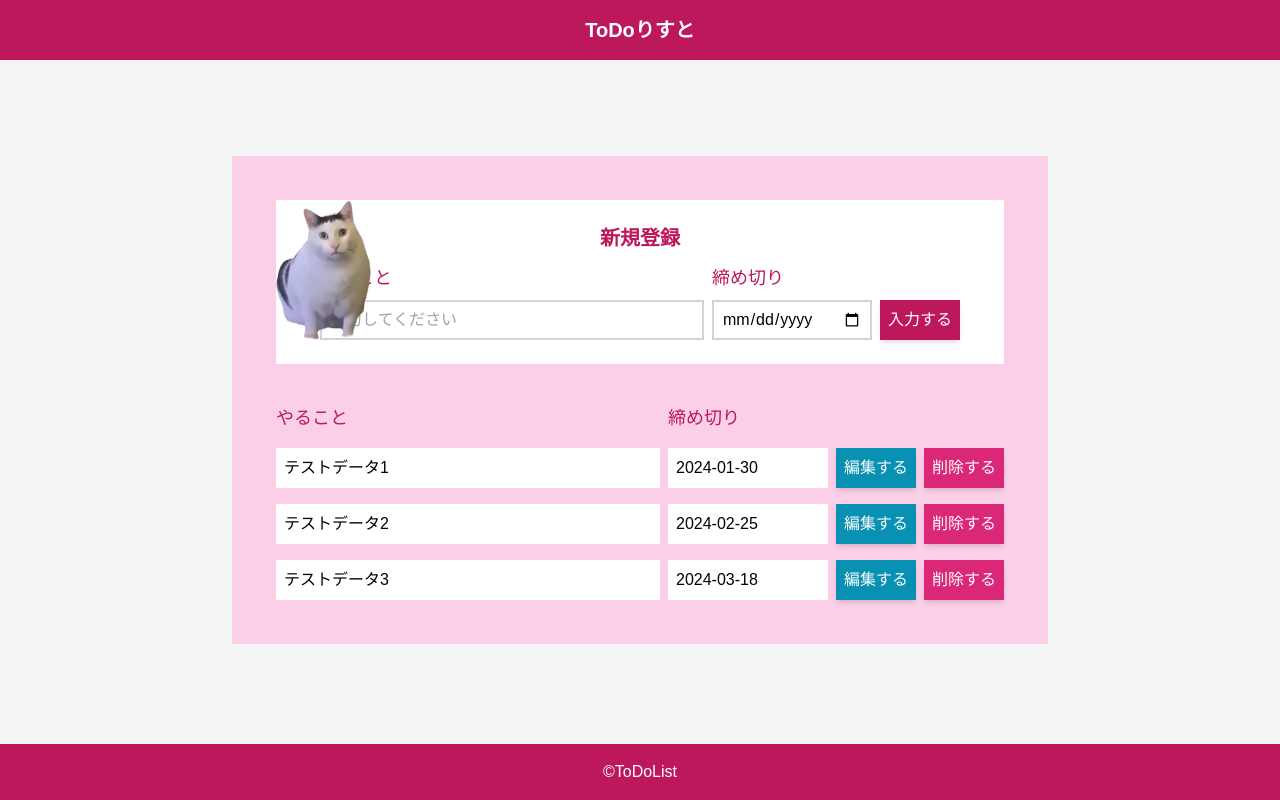
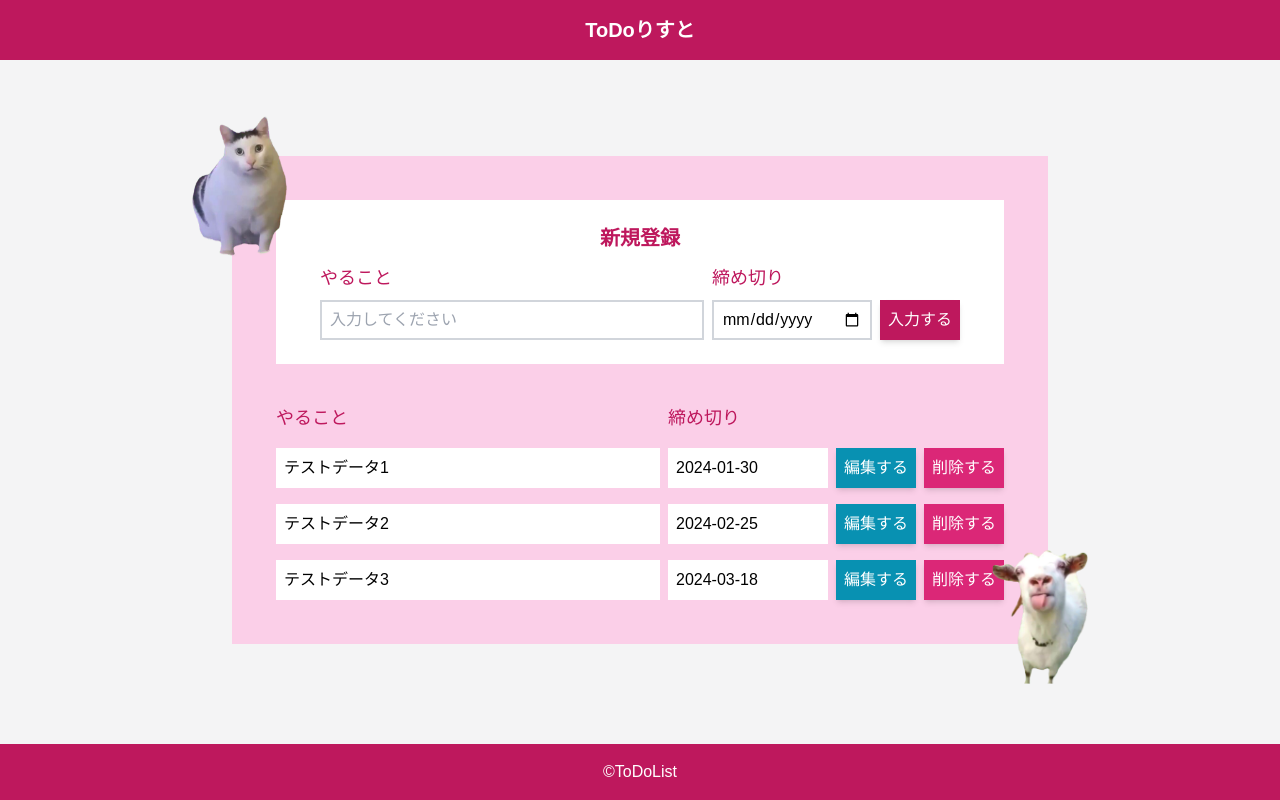
Before and after one commit to fujinuma1937/to-do-list, a Next.js app: page / in a window 1280 px wide. Built offline with nearby package versions, Linux system fonts and the light colour scheme; data requests are answered from the project's data file; a web font is replaced by a local one.

Commit message:
ヤギの画像を入れた

```diff
--- a/app/page.tsx
+++ b/app/page.tsx
@@ -6,6 +6,7 @@ import { useEffect, useState } from "react";
 import Register from "./src/components/Register";
 import List from "./src/components/List";
 import catImage from "../public/cat-image.png";
+import goatImage from "../public/goat-image.png";
 
 type Todo = {
   id: string;
@@ -145,9 +146,13 @@ export default function Home() {
     >
       <section className="relative bg-pink-200 w-fit p-11 m-auto">
         <Image
-          className="absolute top--10 left--10 w-24"
+          className="absolute top-[-40px] left-[-40px] w-24"
           src={catImage}
           alt="猫ミーム"
+        />
+        <Image
+          className="absolute bottom-[-40px] right-[-40px] w-24"
+          src={goatImage}
         />
         <Register
           inputValue={inputValue}
--- a/db.json
+++ b/db.json
@@ -18,7 +18,7 @@
   ],
   "user": [
     {
-      "id": 1,
+      "id": "1",
       "user_id": "do7q9cf5h4p4",
       "password": "pass",
       "name": "ひめ"
```
